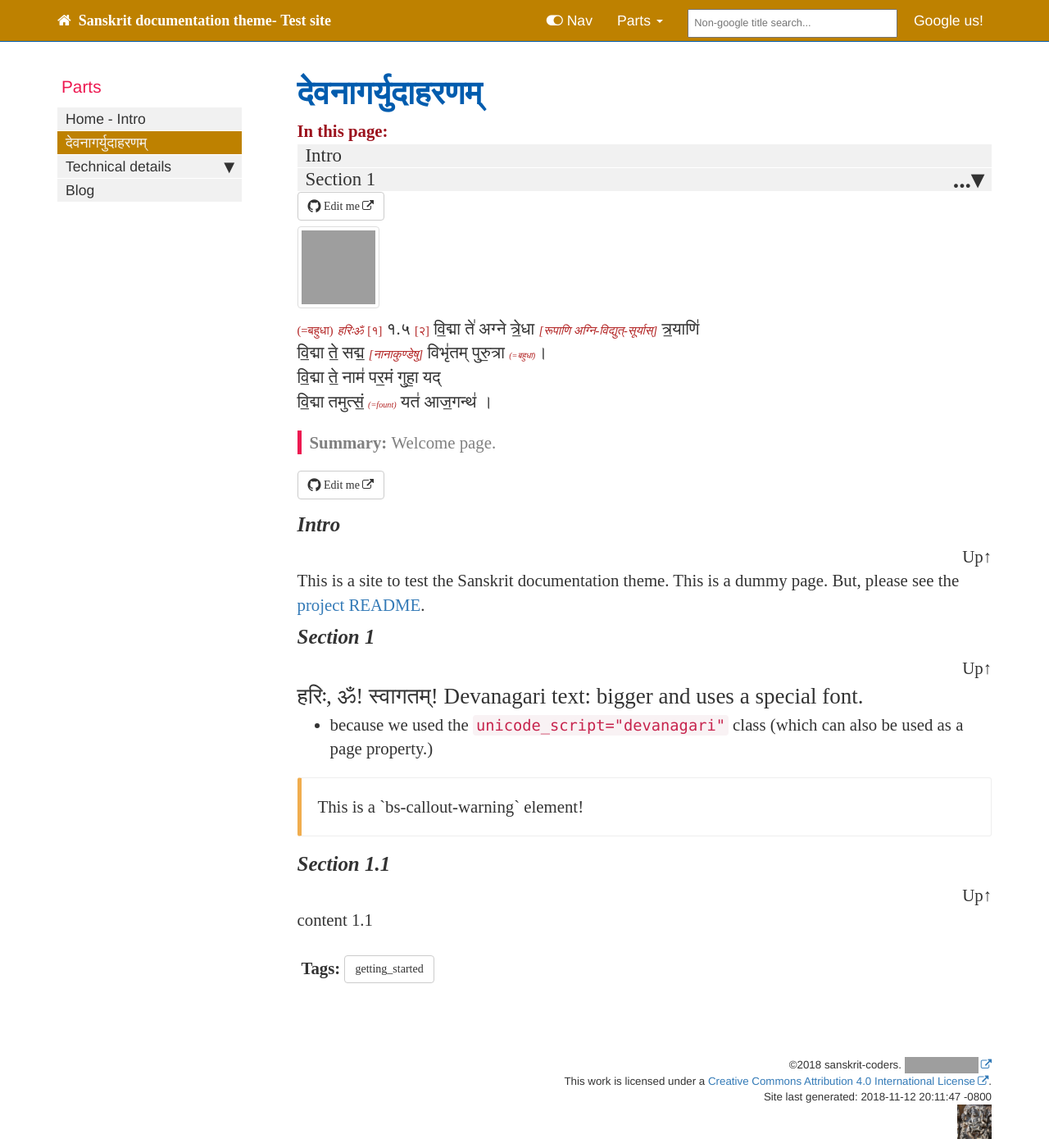
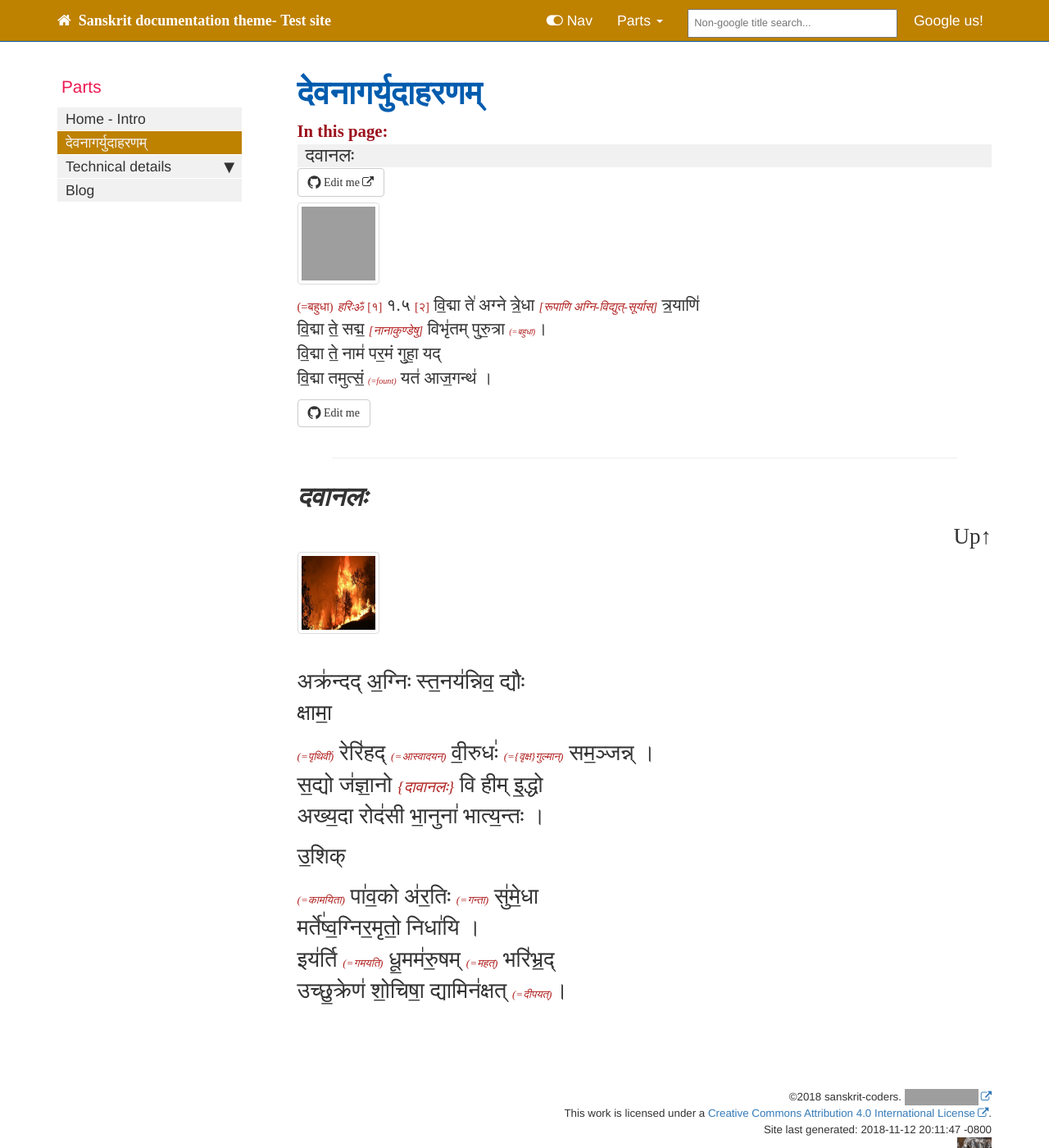
Before and after one commit to sanskrit-coders/sanskrit-documentation-theme, a Jekyll site: the page built from subfolder2/dummy_devanagari.md, in a window 1280 px wide and 1400 px high. Shown: the whole window at 82% size. Built offline with Jekyll 4.4.1, drawn with Linux system fonts in a browser that asks for light colours; nearby versions of some CDN libraries; some web fonts are replaced; comment, search, counter and statistics services are not loaded; grey boxes are pictures that could not be loaded.

Commit message:
Content update.

```diff
--- a/_data/sidebars/home_sidebar.yml
+++ b/_data/sidebars/home_sidebar.yml
@@ -5,7 +5,7 @@ contents:
   - title: Home - Intro
     url: /index.html
   - title: देवनागर्युदाहरणम्
-    url: /dummy_devanagari.html
+    url: /subfolder2/dummy_devanagari.html
   - title: Technical details
     contents:
       - title: README
--- a/assets/js/on_document_ready.js
+++ b/assets/js/on_document_ready.js
@@ -51,14 +51,33 @@ $(function() {
     });
 });
 
+/*
+Example: absoluteUrl("../subfolder1/divaspari.md", "images/forest-fire.jpg") == "../subfolder1/images/forest-fire.jpg"
+ */
+function absoluteUrl(base, relative) {
+    var stack = base.split("/"),
+        parts = relative.split("/");
+    stack.pop(); // remove current file name (or empty string)
+                 // (omit if "base" is the current folder without trailing slash)
+    for (var i=0; i<parts.length; i++) {
+        if (parts[i] == ".")
+            continue;
+        if (parts[i] == "..")
+            stack.pop();
+        else
+            stack.push(parts[i]);
+    }
+    return stack.join("/");
+}
+
 // Process includes of the form:
 // <div class="js_include" url="index.md"/>
 $( document ).ready(function() {
     $('.js_include').each(function() {
         var jsIncludeJqueryElement = $(this);
         // console.log(jsIncludeJqueryElement);
-        var url = jsIncludeJqueryElement.attr("url").replace(".md", ".html");
-        $.ajax(url,{
+        var includedPageUrl = jsIncludeJqueryElement.attr("url").replace(".md", ".html");
+        $.ajax(includedPageUrl,{
             success: function(responseHtml) {
                 var contentElements = $(responseHtml).find(".post-content");
                 // console.log(contentElements);
@@ -68,10 +87,26 @@ $( document ).ready(function() {
                 } else {
                     var contentElement = contentElements[0];
                     jsIncludeJqueryElement.html(contentElement);
+
+                    /*
+                    Fix headers in the included html so as to not mess up the table of contents
+                    of the including page.
+                    Adjusting the heading levels to retain substructure seems more complicated -
+                    getting the heading "under" which jsIncludeJqueryElement falls seems non-trivial.
+                     */
                     jsIncludeJqueryElement.find(":header").replaceWith(function() {
                         return $("<h6 />").append($(this).contents());
                     });
-                    // TODO: Fix image urls.
+
+                    // Fix image urls.
+                    jsIncludeJqueryElement.find("img").each(function() {
+                        $(this).attr("src", absoluteUrl(includedPageUrl, $(this).attr("src")));
+                    });
+
+                    // Fix links.
+                    jsIncludeJqueryElement.find("a").each(function() {
+                        $(this).attr("href", absoluteUrl(includedPageUrl, $(this).attr("href")));
+                    });
                 }
             }
         });
--- /dev/null
+++ b/subfolder1/divaspari.md
@@ -0,0 +1,20 @@
+---
+title: दिवस्परि
+unicode_script: devanagari
+format_inline_comments: true
+emphasis_as_inline_comments: true
+---
+
+---
+
+## दवानलः
+![](images/forest-fire.jpg){:.thumbnail}
+अक्र॑न्दद् अ॒ग्निः स्त॒नय॑न्निव॒ द्यौः
+क्षामा॒ *(=पृथिवीं)* रेरि॑हद् *(=आस्वादयन्)* वी॒रुधः॑ *(={वृक्ष}गुल्मान्)* सम॒ञ्जन्न् ।
+स॒द्यो ज॑ज्ञा॒नो *{दावानलः}* वि हीम् इ॒द्धो
+अख्य॒दा रोद॑सी भा॒नुना॑ भात्य॒न्तः ।
+
+उ॒शिक् *(=कामयिता)* पा॑व॒को अ॑र॒तिः *(=गन्ता)* सु॑मे॒धा
+मर्ते॑ष्व॒ग्निर॒मृतो॒ निधा॑यि ।
+इय॑र्ति *(=गमयति)* धू॒मम॑रु॒षम् *(=महत्)* भरि॑भ्र॒द्
+उच्छु॒क्रेण॑ शो॒चिषा॒ द्यामिन॑क्षत् *(=दीपयत्)*।
--- a/dummy_devanagari.md
+++ b/subfolder2/dummy_devanagari.md
@@ -15,4 +15,4 @@ emphasis_as_inline_comments: true
 
 
 
-<div class="js_include" url="index.md"> </div>
+<div class="js_include" url="../subfolder1/divaspari.md"> </div>
```
Also changed, not shown: subfolder1/images/forest-fire.jpg (added).
